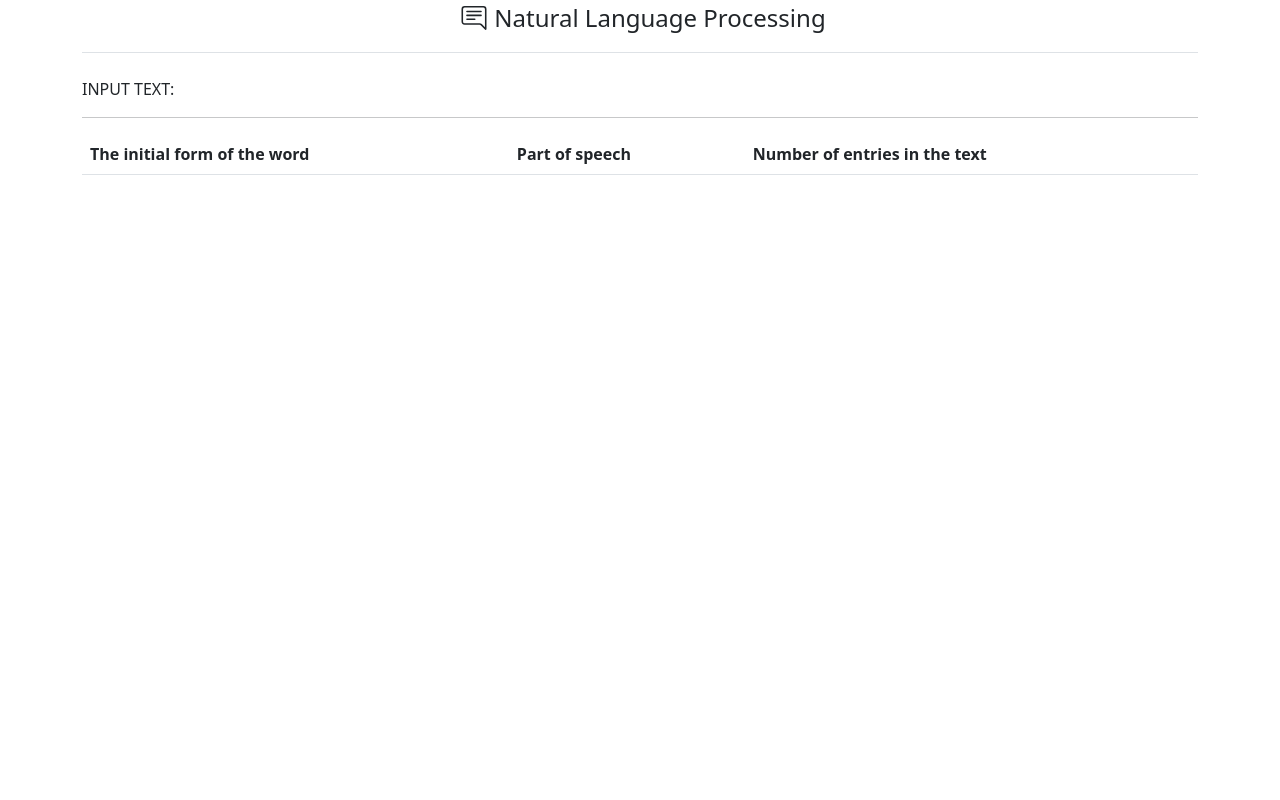
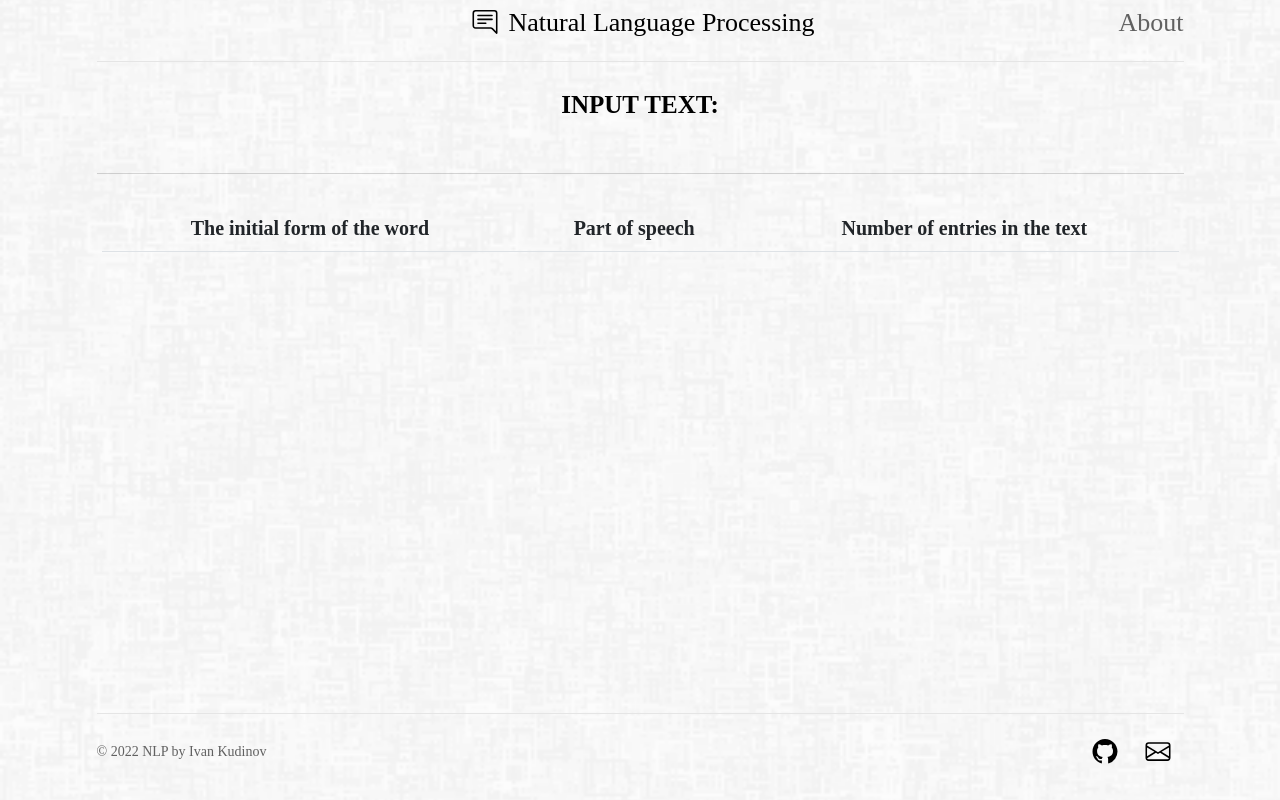
Before and after one commit to joolsoul/NLP_app, a Flask app: page /result in a window 1280 px wide. Run offline with Flask 2, Linux system fonts and the light colour scheme; lists and menus that the app fills with data are empty.

Commit message:
final commit

```diff
--- a/app.py
+++ b/app.py
@@ -1,8 +1,10 @@
+import os
 from enum import Enum
 
 import pymorphy2
-from flask import Flask, request, render_template, redirect, url_for
+from flask import Flask, request, render_template
 from util import TokenizationUtils as Tokenization
+from util import FileUtils
 
 app = Flask(__name__)
 
@@ -36,12 +38,15 @@ class Word():
     def __str__(self):
         return self.normal_form + '|' + self.part_of_speech + '|' + str(self.number_of_entries)
 
+    def __repr__(self):
+        return repr((self.normal_form, self.part_of_speech, self.number_of_entries))
+
 
 def text_process(text: str):
     tokens = Tokenization.word_tokenize(text)
     morph = pymorphy2.MorphAnalyzer()
-    tags = {}  # атрибуты каждого слова (начальная форма, часть речи, кол-во вхождений
-    words = []  # массив с готовыми векторами
+    tags = {}
+    words = []
 
     for token in tokens:
         word = morph.parse(token)[0]
@@ -59,9 +64,18 @@ def text_process(text: str):
     return words
 
 
+def bubble(array):
+    for i in range(len(array)):
+        for j in range(len(array) - i - 1):
+            if array[j].number_of_entries < array[j + 1].number_of_entries:
+                buff = array[j]
+                array[j] = array[j + 1]
+                array[j + 1] = buff
+
+
 def get_part_of_speech(part_of_speech):
     if part_of_speech is None:
-        return "Не определено"
+        return "Not defined"
     for current_part in Part_of_speech:
         if current_part.name == part_of_speech:
             return current_part.value
@@ -69,31 +83,43 @@ def get_part_of_speech(part_of_speech):
 
 
 def check_input():
-    pass
+    FileUtils.write_to_file("input", " ", "w")
+    if request.form.get("input_textarea") == '':
+        uploaded_file = request.files['input_file']
+        if uploaded_file.filename != '':
+            uploaded_file.save(os.path.join('static/input'))
+    else:
+        uploaded_file = request.files['input_file']
+        argument = 'w'
+        if uploaded_file.filename != '':
+            uploaded_file.save(os.path.join('static/input'))
+            argument = 'a'
+            FileUtils.write_to_file("input", ' ', argument)
+        input_text = request.form.get("input_textarea")
+        FileUtils.write_to_file("input", input_text, argument)
 
 
 @app.route('/')
 def start():
-    text = "В наших лесах живут соловьи. Там часто звучат соловьиные трели. " \
-           "Соловьи вьют гнезда на сучьях деревьев. Летом у соловьев появляются птенцы. " \
-           "Малыши пищат. Они всегда голодны. Весь день летают родители и ищут пищу птенчикам. Осенью соловьи улетают на далекий юг."
-    words = text_process(text)
-    # return render_template('result_page.html', text=text, words=words)
-    return render_template('index.html')
+    return render_template('start_page.html')
 
 
 @app.route('/result', methods=['GET', 'POST'])
 def result():
     if request.method == 'GET':
         return render_template("result_page.html")
-    text = None  # TODO get text from context and convert to str. Need to check input field or file input.
+
+    check_input()
+    text = FileUtils.read_from_file("input")
     words = text_process(text)
+    bubble(words)
+
     return render_template('result_page.html', text=text, words=words)
 
 
 @app.route('/about')
-def about():  # TODO fill page
-    return render_template("about.html")
+def about():
+    return render_template("about_page.html")
 
 
 if __name__ == '__main__':
--- a/static/style.css
+++ b/static/style.css
@@ -78,14 +78,13 @@ h1, h2, h3, h4, h5, h6 {
     font-weight: 400;
 }
 
+
 /**/
 .wrapper {
     min-height: 100%;
     overflow: hidden;
     display: flex;
     flex-direction: column;
-    background: url("/static/images/background34.png") center center no-repeat;
-    background-size: cover;
 }
 
 .container {
@@ -94,9 +93,18 @@ h1, h2, h3, h4, h5, h6 {
     width: 100%;
     margin: 0 auto;
     padding: 10px 15px;
-
+    flex: 1 1 auto;
     box-sizing: content-box;
 }
+
+body {
+    background: url("/static/images/background34.png") center center no-repeat fixed;
+    background-size: cover;
+    -webkit-background-size: cover;
+    -moz-background-size: cover;
+    -o-background-size: cover;
+}
+
 
 /*HEADER*/
 .header__top {
@@ -128,6 +136,7 @@ h1, h2, h3, h4, h5, h6 {
     top: 0;
     right: 0;
 }
+
 
 /*MAIN*/
 .main {
@@ -209,7 +218,7 @@ input {
     height: 200px;
     background: transparent;
     border: 0;
-    line-height: 3.6em;
+    line-height: 1.5em;
     box-sizing: border-box;
     color: #71747A;
     font-family: 'Open Sans', Arial, sans-serif;
@@ -244,7 +253,8 @@ textarea {
     overflow: hidden;
     box-shadow: inset 0 0 3px #65686E;
     margin-bottom: 5px;
-    height: 70px;
+    height: 55px;
+
 }
 
 .block__input:first-child {
@@ -279,7 +289,6 @@ button {
     font-size: 25px;
     color: #e5c94e;
     border: 1px solid #e5c94e;
-
 }
 
 button:hover {
@@ -293,8 +302,9 @@ button:active {
 }
 
 input {
-    padding: 10px;
+    padding: 5px;
 }
+
 
 /*FOOTER*/
 .copyright {
@@ -320,6 +330,59 @@ input {
 
 }
 
-.footer__link {
+.input__text {
+    font-family: SansSerif, serif;
+    font-size: 25px;
+    color: black;
+    font-weight: bold;
+    text-transform: uppercase;
+    text-align: center;
+    padding: 10px;
+}
 
+.main__text {
+    font-family: SansSerif, serif;
+    font-size: 20px;
+    color: #423d3d;
+    font-weight: lighter;
+    padding: 10px;
 }
+
+.table__text {
+    font-family: SansSerif, serif;
+    font-size: 20px;
+    color: #423d3d;
+
+    padding: 5px;
+}
+
+td {
+    text-align: center;
+}
+
+th {
+    text-align: center;
+}
+
+.main__about__text {
+    font-family: SansSerif, serif;
+    font-size: 25px;
+    color: #423e3e;
+    padding: 10px;
+    line-height: 40px;
+}
+
+.main__about__after {
+    display: block;
+    text-align: center;
+    font-weight: bold;
+    line-height: 3.5em;
+}
+
+.main__about__contacts {
+    line-height: 4.5em;
+}
+
+.my__font {
+    font-weight: bold;
+}
--- a/templates/base_page.html
+++ b/templates/base_page.html
@@ -1,25 +1,49 @@
-<!doctype html>
+<!DOCTYPE html>
 <html lang="en">
 <head>
     <meta charset="UTF-8">
     <meta name="viewport"
           content="width=device-width, user-scalable=no, initial-scale=1.0, maximum-scale=1.0, minimum-scale=1.0">
     <meta http-equiv="X-UA-Compatible" content="ie=edge">
-    <link href="https://cdn.jsdelivr.net/npm/bootstrap@5.2.0-beta1/dist/css/bootstrap.min.css" rel="stylesheet" integrity="sha384-0evHe/X+R7YkIZDRvuzKMRqM+OrBnVFBL6DOitfPri4tjfHxaWutUpFmBp4vmVor" crossorigin="anonymous">
+    <link href="https://cdn.jsdelivr.net/npm/bootstrap@5.2.0-beta1/dist/css/bootstrap.min.css" rel="stylesheet"
+          integrity="sha384-0evHe/X+R7YkIZDRvuzKMRqM+OrBnVFBL6DOitfPri4tjfHxaWutUpFmBp4vmVor" crossorigin="anonymous">
+    <link rel="stylesheet" href="/static/style.css">
     <title>{% block title %}{% endblock %}</title>
+    <link rel="icon" href="/static/images/icon.svg">
 </head>
-<body {% block color %}{% endblock %}>
-<div class="container">
-<div class="d-flex justify-content-center flex-column flex-md-row align-items-center pb-3 mb-4 border-bottom">
-      <a href="/" class="d-flex align-items-center text-dark text-decoration-none">
-          <svg xmlns="http://www.w3.org/2000/svg" width="40" height="25" fill="currentColor" class="bi bi-chat-right-text" viewBox="0 0 16 16">
-  <path d="M2 1a1 1 0 0 0-1 1v8a1 1 0 0 0 1 1h9.586a2 2 0 0 1 1.414.586l2 2V2a1 1 0 0 0-1-1H2zm12-1a2 2 0 0 1 2 2v12.793a.5.5 0 0 1-.854.353l-2.853-2.853a1 1 0 0 0-.707-.293H2a2 2 0 0 1-2-2V2a2 2 0 0 1 2-2h12z"/>
-  <path d="M3 3.5a.5.5 0 0 1 .5-.5h9a.5.5 0 0 1 0 1h-9a.5.5 0 0 1-.5-.5zM3 6a.5.5 0 0 1 .5-.5h9a.5.5 0 0 1 0 1h-9A.5.5 0 0 1 3 6zm0 2.5a.5.5 0 0 1 .5-.5h5a.5.5 0 0 1 0 1h-5a.5.5 0 0 1-.5-.5z"/>
-</svg>
-        <span class="fs-4">Natural Language Processing</span>
-      </a>
+<body>
+<div class="wrapper">
+    <header class="header">
+        <div class="container">
+            <div class="header__top">
+                <a href="/" class="header__logo"><img src="/static/images/logo.svg" alt="Logo"></a>
+                <a href="/" class="header__title">Natural Language Processing</a>
+                <div class="header__inner">
+                    <a href="about" class="header__about">About</a>
+                </div>
+            </div>
+        </div>
+    </header>
+
+    <div class="container">
+        {% block content %}{% endblock %}
     </div>
-        {% block body %}{% endblock %}
+
+    <footer class="footer">
+        <div class="container">
+            <div class="copyright__wrapper">
+                <div class="copyright">
+                    © 2022 NLP by Ivan Kudinov
+                </div>
+                <div class="footer__link">
+                    <a href="https://github.com/joolsoul" target="_blank" class="footer__logo"><img
+                            src="/static/images/github.svg" alt="Logo"></a>
+                    <a href="https://e.mail.ru/compose/" target="_blank" class="footer__logo"><img
+                            src="/static/images/mail.svg" alt="Logo"></a>
+                </div>
+            </div>
+        </div>
+    </footer>
 </div>
 </body>
 </html>
--- a/templates/result_page.html
+++ b/templates/result_page.html
@@ -2,14 +2,17 @@
 {% block title %}
     Result page
 {% endblock %}
-{% block body %}
+{% block content %}
     {% block text %}
-        <div class="text-uppercase">
+        <div class="input__text">
             Input text:
         </div>
+        <div class="main__text">
             {{ text }}
+        </div>
     {% endblock %}
     <hr>
+    <div class="table__text">
         <table id="data" class="table table-striped">
             <thead>
             <tr>
@@ -28,4 +31,5 @@ Result page
             {% endfor %}
             </tbody>
         </table>
+    </div>
 {% endblock %}
--- a/util/TokenizationUtils.py
+++ b/util/TokenizationUtils.py
@@ -1,4 +1,4 @@
-patterns = "ABCDEFGHIJKLMNOPQRSTUVWXYZabcdefghijklmnopqrstuvwxyz0123456789!@#№$;%:&^*\"\'(),/<>{}[]\\|—_=+"
+patterns = "ABCDEFGHIJKLMNOPQRSTUVWXYZabcdefghijklmnopqrstuvwxyz0123456789!?@#№$;%:&^*\"\'(),/<>{}[]\\|—_=+"
 
 
 def sentence_tokenize(text: str):
@@ -33,22 +33,19 @@ def check_upper_case(sentence):
 
 def word_tokenize(text: str):
     words = text.split(' ')
-    remove_patterns(words)
-    remove_empty_values_from_list(words, '')
+    words = remove_patterns(words)
+    words = remove_empty_values_from_list(words, ['', '.'])
     return words
 
 
-def remove_empty_values_from_list(input_list, value):
-    indexes = []
-    for index in range(len(input_list)):
-        if input_list[index] == value:
-            indexes.append(index)
-    for index_to_remove in indexes:
-        input_list.pop(index_to_remove)
+def remove_empty_values_from_list(input_list, values):
+    for value in values:
+        input_list = list(filter(value.__ne__, input_list))
+    return input_list
 
 
 def remove_patterns(words: list):
-    remove_empty_values_from_list(words, '')
+    words = remove_empty_values_from_list(words, [''])
     for index in range(len(words)):
         word = words[index]
         if word[-1] == '.':
@@ -62,6 +59,7 @@ def remove_patterns(words: list):
                 word = word.replace(char, '')
 
         words[index] = word
+    return words
 
 
 def remove_char(word, index):
```
Also changed, not shown: templates/about.html (deleted, +0 -10 lines), templates/about_page.html (added, +25 -0 lines), templates/index.html (deleted, +0 -59 lines), templates/start_page.html (+21 -28 lines), util/FileUtils.py (added, +10 -0 lines), util/test.py (deleted, +0 -70 lines), static/images/icon.svg (added), 1 other file. Lines whose indentation alone changed are shown as unchanged.
